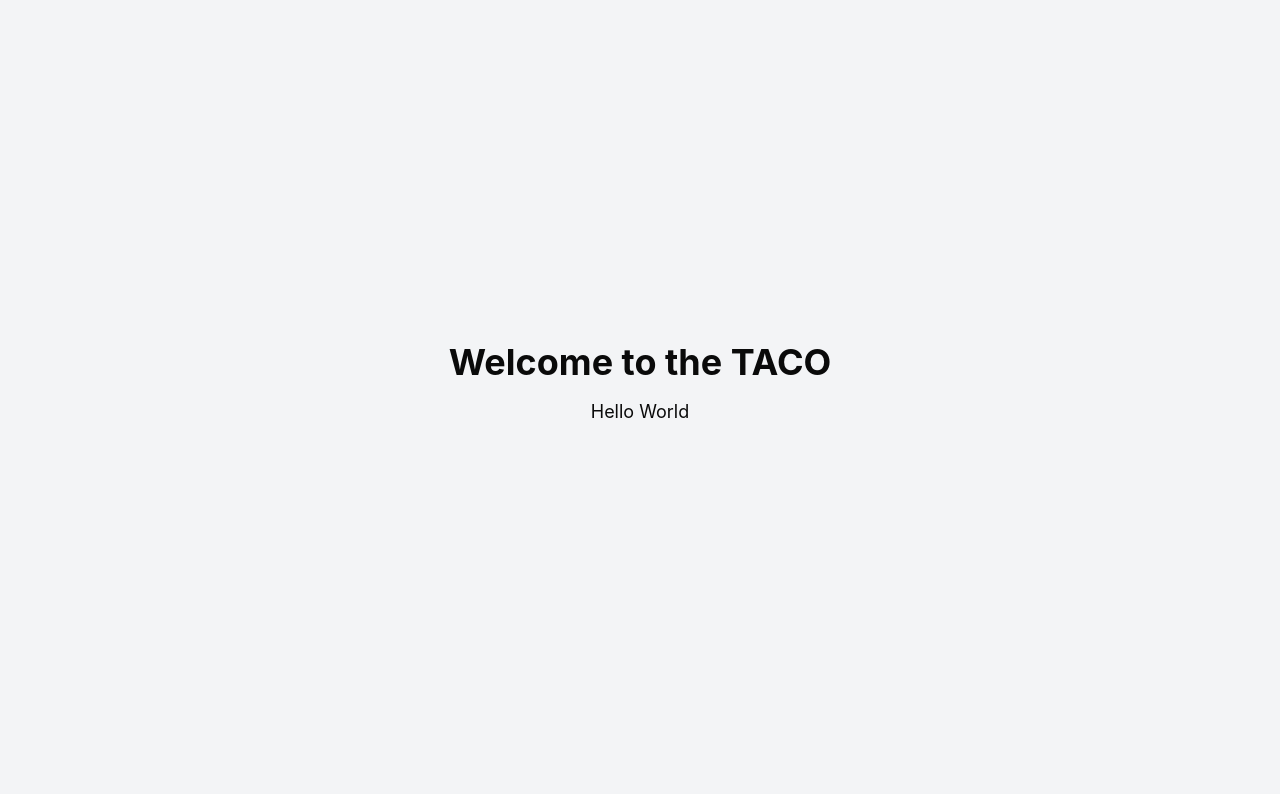
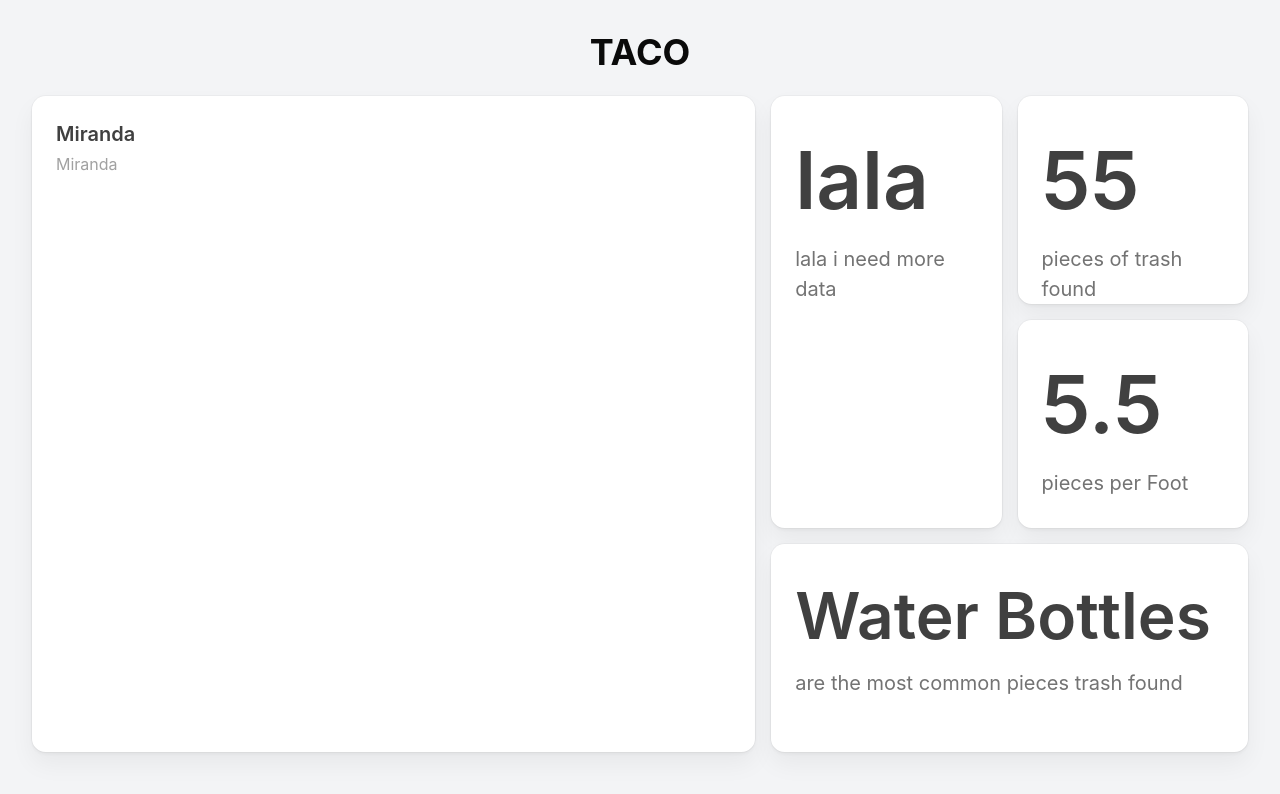
Before and after one commit to LawrenceMiao/FlyBy, a React (Vite) app in the folder react-app/: page / in a window 1280 px wide. Shown: the top 794 px of the page. Built offline with nearby package versions, Linux system fonts and the light colour scheme.

Commit message:
initial layout

```diff
--- a/react-app/src/components/magicui/bento-grid.tsx
+++ b/react-app/src/components/magicui/bento-grid.tsx
@@ -23,7 +23,7 @@ const BentoGrid = ({ children, className, ...props }: BentoGridProps) => {
   return (
     <div
       className={cn(
-        "grid w-full auto-rows-[22rem] grid-cols-3 gap-4",
+        "grid w-full auto-rows-[13rem] grid-cols-5 gap-4",
         className,
       )}
       {...props}
--- a/react-app/src/pages/Homepage.tsx
+++ b/react-app/src/pages/Homepage.tsx
@@ -1,9 +1,115 @@
+import { cn } from "@/lib/utils";
+// import { Button } from "@/components/ui/button";
+import { BentoGrid } from "@/components/magicui/bento-grid";
+
 
 export default function Homepage() {
   return (
-    <div className="flex flex-col items-center justify-center min-h-screen bg-gray-100">
-      <h1 className="text-4xl font-bold mb-4">Welcome to the TACO</h1>
-      <p className="text-lg mb-8">Hello World</p>
+    <div className="flex flex-col items-center justify-center min-h-screen bg-gray-100 pt-4">
+      <h1 className="text-4xl font-bold mb-4">TACO</h1>
+
+      <BentoGrid className="p-8 pt-2">
+        <div
+          className={cn(
+            "group relative col-span-3 flex flex-col justify-between overflow-hidden rounded-xl",
+            // light styles
+            "bg-background [box-shadow:0_0_0_1px_rgba(0,0,0,.03),0_2px_4px_rgba(0,0,0,.05),0_12px_24px_rgba(0,0,0,.05)]",
+            // dark styles
+            "transform-gpu dark:bg-background dark:[border:1px_solid_rgba(255,255,255,.1)] dark:[box-shadow:0_-20px_80px_-20px_#ffffff1f_inset]",
+
+            "lg:row-start-1 lg:row-end-4 lg:col-start-1 lg:col-end-4",
+          )}
+        >
+          <div className="pointer-events-none z-10 flex flex-col gap-1 p-6 ">
+            {/* <Icon className="h-12 w-12 origin-left transform-gpu text-neutral-700 transition-all duration-300 ease-in-out group-hover:scale-75" /> */}
+            <h3 className="text-xl font-semibold text-neutral-700 dark:text-neutral-300">
+              Miranda
+            </h3>
+            <p className="max-w-lg text-neutral-400">Miranda</p>
+          </div>
+        </div>
+
+        <div
+          className={cn(
+            "group relative col-span-3 flex flex-col justify-between overflow-hidden rounded-xl",
+            // light styles
+            "bg-background [box-shadow:0_0_0_1px_rgba(0,0,0,.03),0_2px_4px_rgba(0,0,0,.05),0_12px_24px_rgba(0,0,0,.05)]",
+            // dark styles
+            "transform-gpu dark:bg-background dark:[border:1px_solid_rgba(255,255,255,.1)] dark:[box-shadow:0_-20px_80px_-20px_#ffffff1f_inset]",
+
+            "lg:row-start-1 lg:row-end-3 lg:col-start-4 lg:col-end-4",
+          )}
+        >
+          <div className="pointer-events-none z-10 flex flex-col gap-1 p-6 ">
+            {/* <Icon className="h-12 w-12 origin-left transform-gpu text-neutral-700 transition-all duration-300 ease-in-out group-hover:scale-75" /> */}
+            <h3 className="text-[5rem] font-semibold text-neutral-700 dark:text-neutral-300">
+              lala
+            </h3>
+            <p className="max-w-lg text-neutral-500 text-[1.25rem]">lala i need more data</p>
+          </div>
+        </div>
+
+        <div
+          className={cn(
+            "group relative col-span-3 flex flex-col justify-between overflow-hidden rounded-xl",
+            // light styles
+            "bg-background [box-shadow:0_0_0_1px_rgba(0,0,0,.03),0_2px_4px_rgba(0,0,0,.05),0_12px_24px_rgba(0,0,0,.05)]",
+            // dark styles
+            "transform-gpu dark:bg-background dark:[border:1px_solid_rgba(255,255,255,.1)] dark:[box-shadow:0_-20px_80px_-20px_#ffffff1f_inset]",
+
+            "lg:row-start-1 lg:row-end-2 lg:col-start-5 lg:col-end-5",
+          )}
+        >
+          <div className="pointer-events-none z-10 flex flex-col gap-1 p-6 ">
+            {/* <Icon className="h-12 w-12 origin-left transform-gpu text-neutral-700 transition-all duration-300 ease-in-out group-hover:scale-75" /> */}
+            <h3 className="text-[5rem] font-semibold text-neutral-700 dark:text-neutral-300">
+              55
+            </h3>
+            <p className="max-w-lg text-neutral-500 text-[1.25rem]">pieces of trash found</p>
+          </div>
+        </div>
+
+        <div
+          className={cn(
+            "group relative col-span-3 flex flex-col justify-between overflow-hidden rounded-xl",
+            // light styles
+            "bg-background [box-shadow:0_0_0_1px_rgba(0,0,0,.03),0_2px_4px_rgba(0,0,0,.05),0_12px_24px_rgba(0,0,0,.05)]",
+            // dark styles
+            "transform-gpu dark:bg-background dark:[border:1px_solid_rgba(255,255,255,.1)] dark:[box-shadow:0_-20px_80px_-20px_#ffffff1f_inset]",
+
+            "lg:row-start-2 lg:row-end-3 lg:col-start-5 lg:col-end-5",
+          )}
+        >
+          <div className="pointer-events-none z-10 flex flex-col gap-1 p-6 ">
+            {/* <Icon className="h-12 w-12 origin-left transform-gpu text-neutral-700 transition-all duration-300 ease-in-out group-hover:scale-75" /> */}
+            <h3 className="text-[5rem] font-semibold text-neutral-700 dark:text-neutral-300">
+              5.5
+            </h3>
+            <p className="max-w-lg text-neutral-500 text-[1.25rem]">pieces per Foot</p>
+          </div>
+        </div>
+
+        <div
+          className={cn(
+            "group relative col-span-3 flex flex-col justify-between overflow-hidden rounded-xl",
+            // light styles
+            "bg-background [box-shadow:0_0_0_1px_rgba(0,0,0,.03),0_2px_4px_rgba(0,0,0,.05),0_12px_24px_rgba(0,0,0,.05)]",
+            // dark styles
+            "transform-gpu dark:bg-background dark:[border:1px_solid_rgba(255,255,255,.1)] dark:[box-shadow:0_-20px_80px_-20px_#ffffff1f_inset]",
+
+            "lg:row-start-3 lg:row-end-4 lg:col-start-4 lg:col-end-6",
+          )}
+        >
+          <div className="pointer-events-none z-10 flex flex-col gap-1 p-6 ">
+            {/* <Icon className="h-12 w-12 origin-left transform-gpu text-neutral-700 transition-all duration-300 ease-in-out group-hover:scale-75" /> */}
+            <h3 className="text-[4rem] font-semibold text-neutral-700 dark:text-neutral-300">
+              Water Bottles
+            </h3>
+            <p className="max-w-lg text-neutral-500 text-[1.25rem]">are the most common pieces trash found</p>
+          </div>
+        </div>
+      </BentoGrid>
+
     </div>
   )
 }
```
